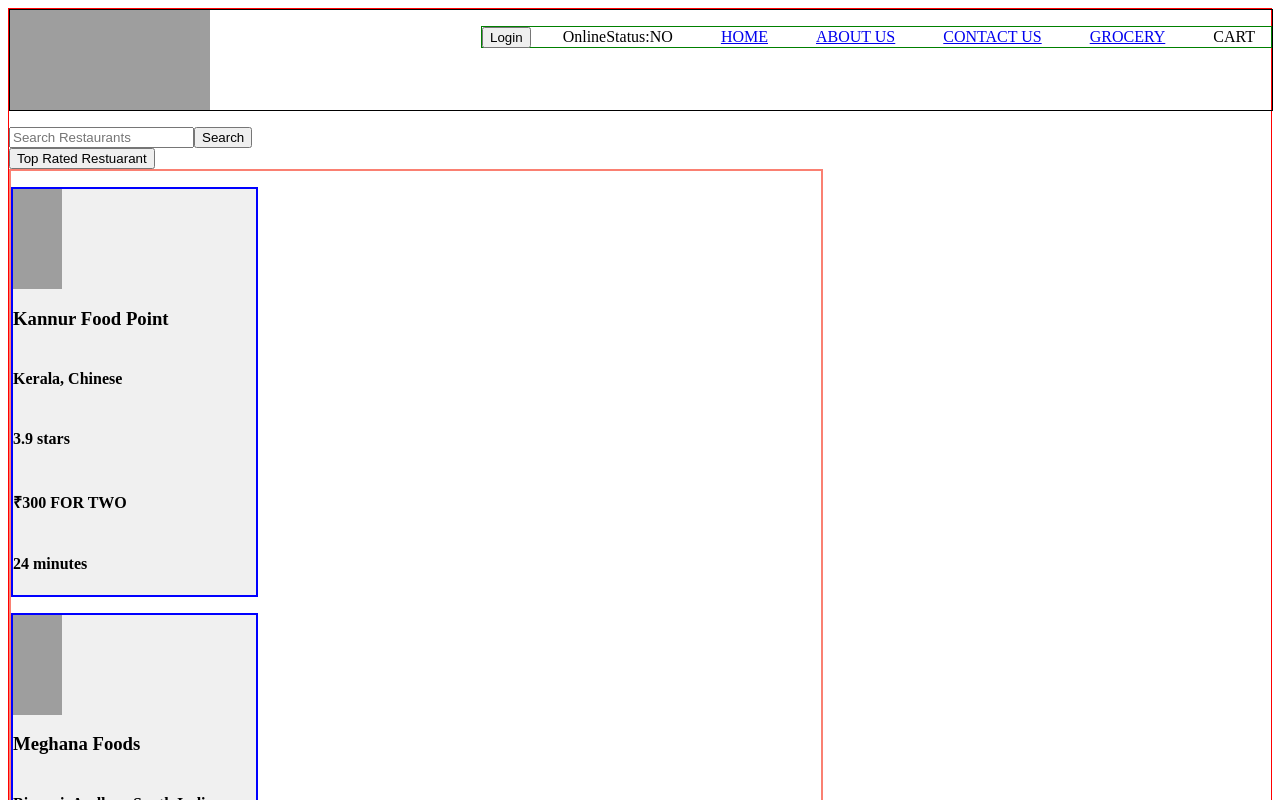
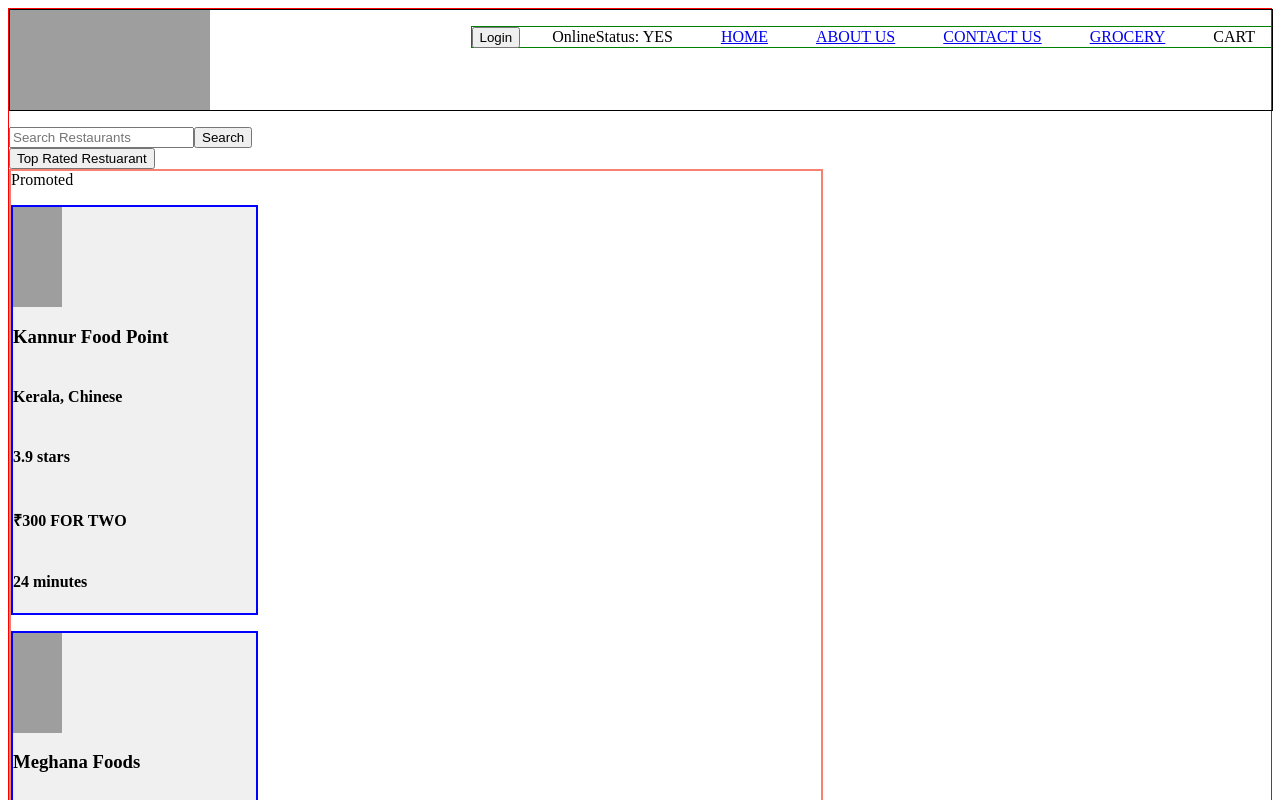
Before and after one commit to ven1nom/foodie_react, a React (Vite) app: page / in a window 1280 px wide. Shown: the top 800 px of the page. Built offline with nearby package versions, Linux system fonts and the light colour scheme; grey boxes are pictures that could not be loaded.

Commit message:
"added promoted label over rescard (hoc)"

```diff
--- a/src/components/Header.js
+++ b/src/components/Header.js
@@ -14,14 +14,15 @@ function handleLogin()
     })
 }
 
-const{onlineStatus}=useOnlineStatus;
+const onlineStatus = useOnlineStatus();
+
     return(
 
         <nav>
             <img src={LOGO_URL} alt="logo"/>
             <ul >
                 <button onClick={handleLogin}>{userLogin}</button>
-                <li>OnlineStatus:{onlineStatus ? "YES" :"NO"}</li>
+                <li>OnlineStatus: {onlineStatus ? "YES" : "NO"}</li>
                 <li><Link to="/">HOME</Link></li>
                 <li><Link to="/about">ABOUT US</Link></li>
                 <li><Link to="/contact">CONTACT US</Link></li>
--- a/src/components/Main.js
+++ b/src/components/Main.js
@@ -1,14 +1,17 @@
 import React,{useEffect, useState} from "react"
-import ResCard from "./ResCard"
+import ResCard,{withPromotedLabel} from "./ResCard"
 import resList from "../utils/mockData"
 import RestaurantCard from "./ResCard";
 import Shimmer from "./Shimmer";
 import useOnlineStatus from "./useOnlineStatus";
 
+
 export default function Main()
 {
     const [listOfRestaurants,setListOfRestaurants]=useState(resList)
 
+    //HOC
+    const RestCardPromoted=withPromotedLabel(ResCard);
 
     useEffect(()=>{
        console.log("Chotu")
@@ -60,8 +63,12 @@ if(onlineStatus===false)
              </div>
              <div className="card-container">
              {listOfRestaurants.map((restaurant) => (
-          <ResCard key={restaurant.data.id} resData={restaurant} />
-        ))}
+               restaurant.data.promoted ? (
+                 <RestCardPromoted resData={restaurant} key={restaurant.data.id} />
+               ) : (
+                 <ResCard resData={restaurant} key={restaurant.data.id} />
+               )
+             ))}
              </div>
 
         </div>
--- a/src/components/ResCard.js
+++ b/src/components/ResCard.js
@@ -35,4 +35,15 @@ const ResCard = (props) => {
     );
 };
 
+export const withPromotedLabel=(ResCard)=>{
+    return (props)=>{
+        return(
+            <div>
+                <label>Promoted</label>
+                <ResCard {...props}/>
+            </div>
+        )
+    }
+}
+
 export default ResCard;
```
Also changed, not shown: 2 other files (tests, documents, lock files or other folders).
